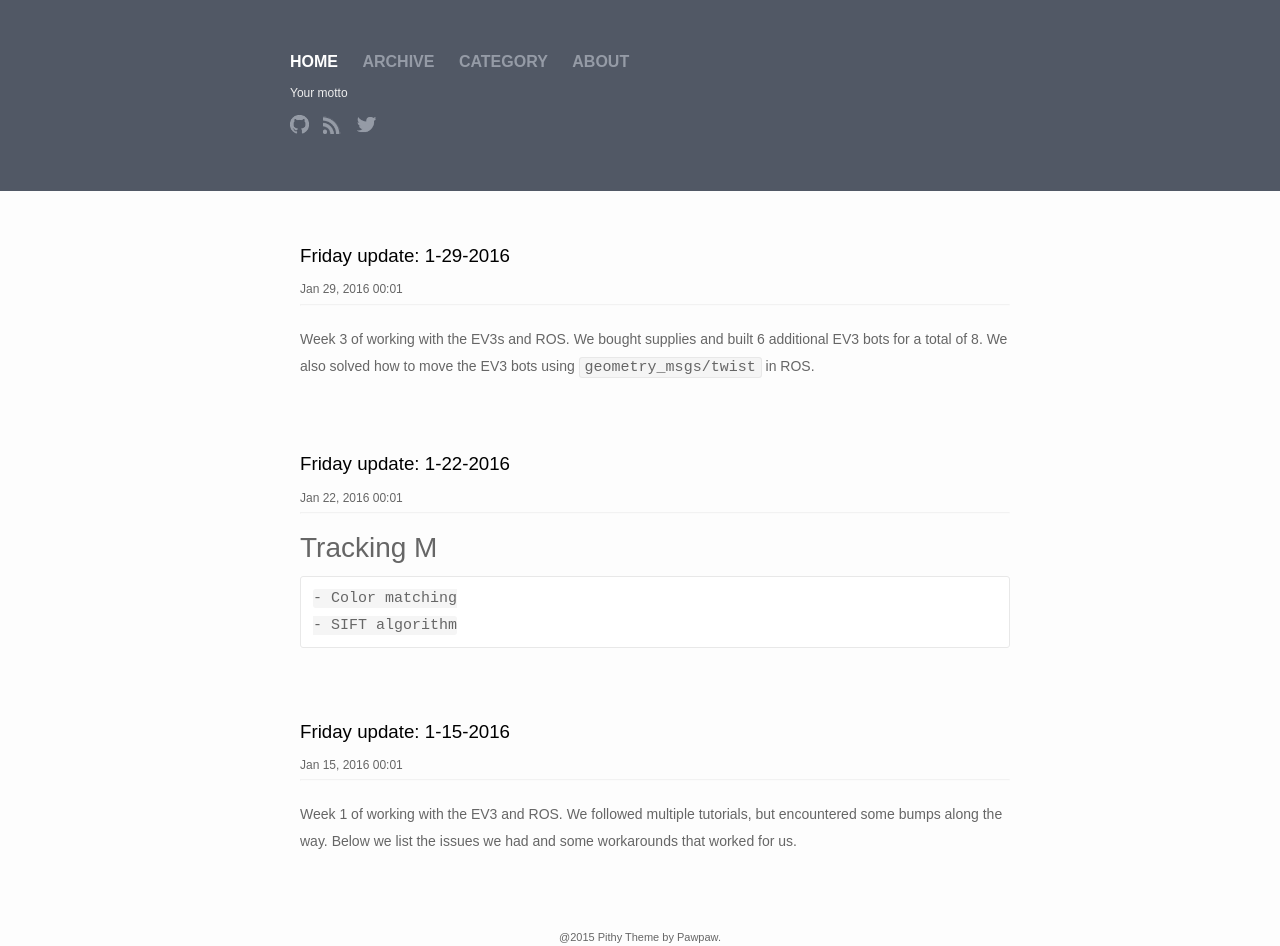
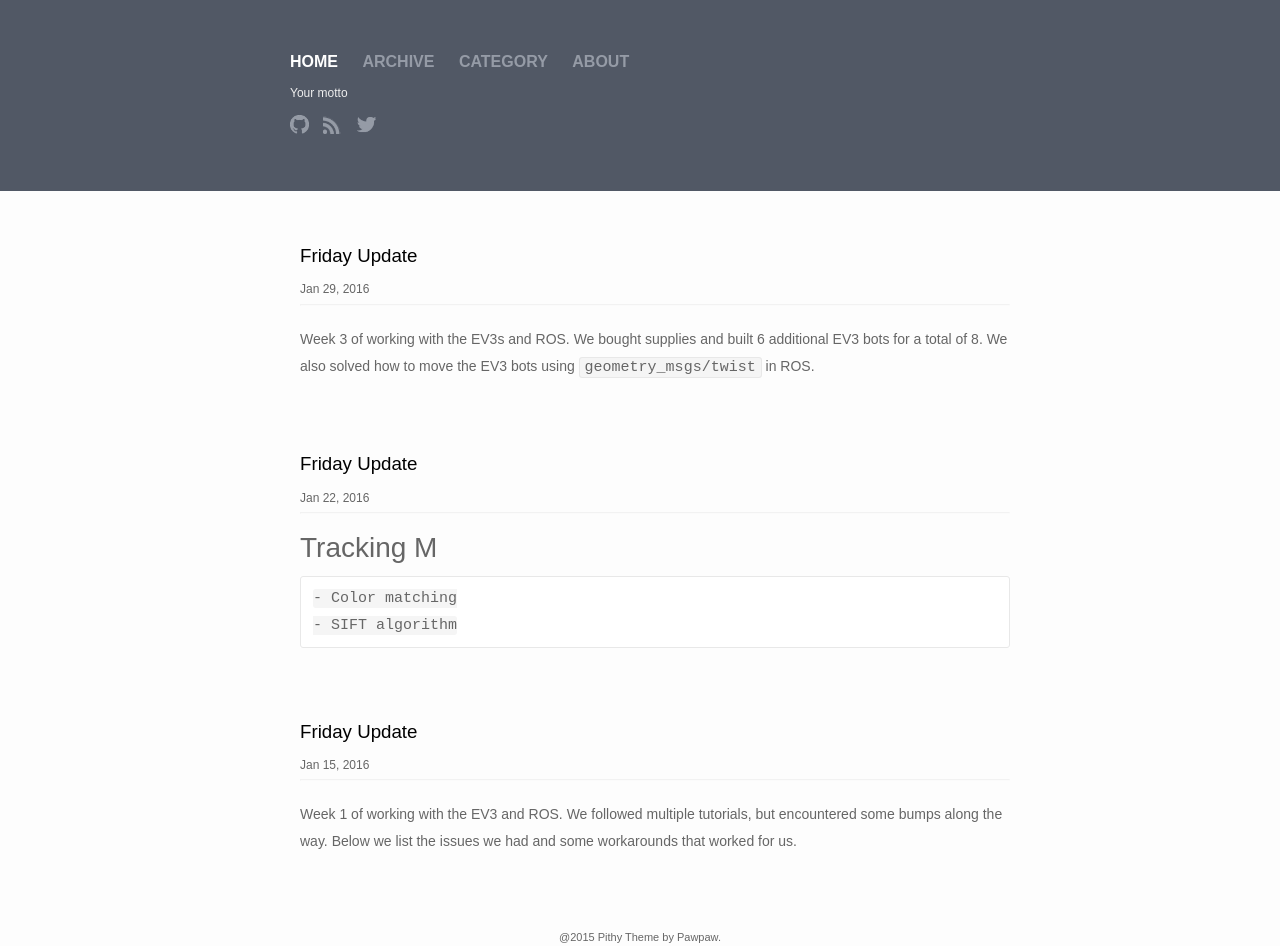
Before and after one commit to pursuitEvasionLegos/pursuitEvasionLegos.github.io, a Jekyll site: the page built from index.html, in a window 1280 px wide. Built offline with Jekyll 4.4.1, drawn with Linux system fonts in a browser that asks for light colours.

Commit message:
Remove time stamp on index and modify names

```diff
--- a/_posts/2016-01-15-Friday-Updates.md
+++ b/_posts/2016-01-15-Friday-Updates.md
@@ -1,6 +1,6 @@
 ---
 layout: post
-title:  "Friday update: 1-15-2016"
+title:  "Friday Update"
 categories: Friday-Updates
 ---
 
--- a/_posts/2016-01-22-Friday-Updates.md
+++ b/_posts/2016-01-22-Friday-Updates.md
@@ -1,6 +1,6 @@
 ---
 layout: post
-title:  "Friday update: 1-22-2016"
+title:  "Friday Update"
 categories: Friday-Updates
 ---
 
--- a/_posts/2016-01-29-Friday-Updates.md
+++ b/_posts/2016-01-29-Friday-Updates.md
@@ -1,6 +1,6 @@
 ---
 layout: post
-title:  "Friday update: 1-29-2016"
+title:  "Friday Update"
 categories: Friday-Updates
 ---
 
--- a/index.html
+++ b/index.html
@@ -10,7 +10,7 @@ layout: default
         <h3>
           <a class="post-link" href="{{ post.url | prepend: site.baseurl }}">{{ post.title }}</a>
         </h3>
-        <span class="post-meta">{{ post.date | date: "%b %-d, %Y %H:%m" }}</span>
+        <span class="post-meta">{{ post.date | date: "%b %-d, %Y" }}</span>
         <hr id="line">
 		<div class="content">
 		{{ post.excerpt }}
```
